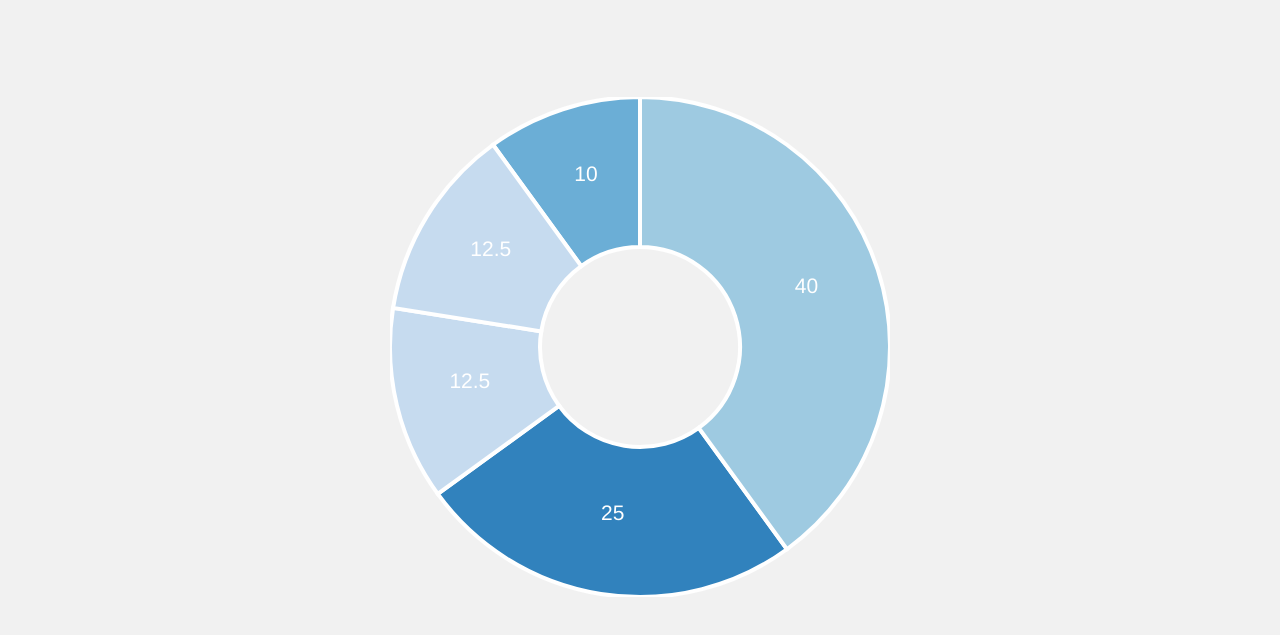
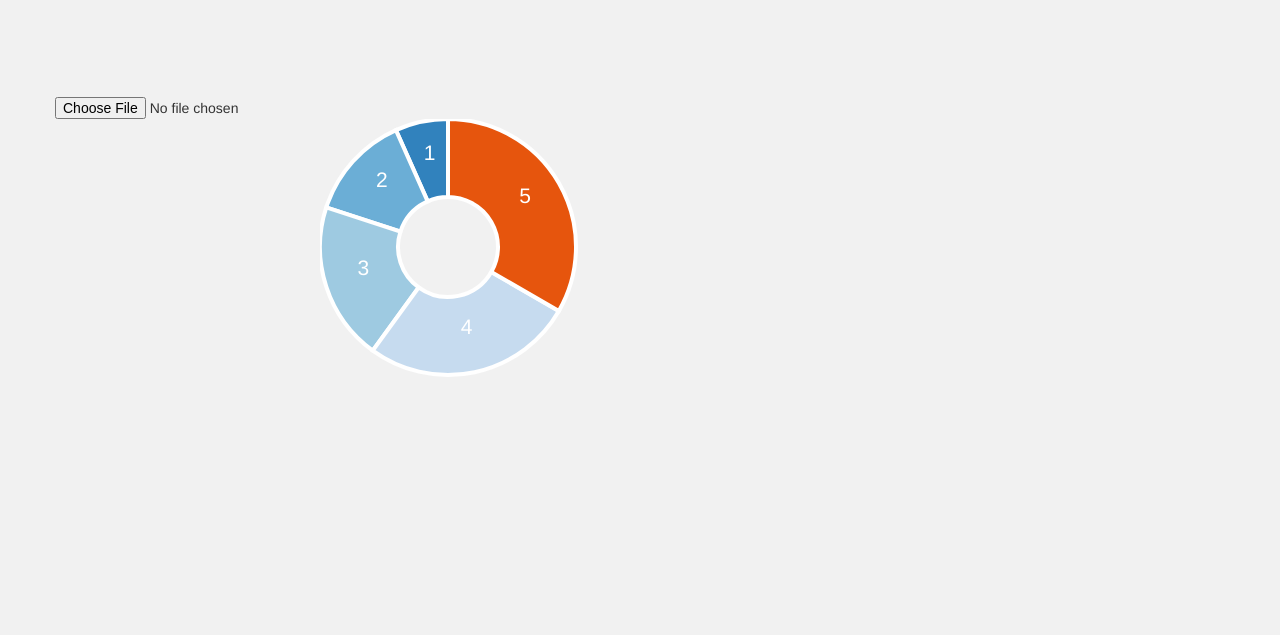
Before and after one commit to radiocontrolled/easy-as-pie, a plain HTML site: page index.html in a window 1280 px wide. Shown: the part 53-688 px from the top of the page. Drawn offline with nearby package versions, Linux system fonts and the light colour scheme; files whose address does not match are found by name.

Commit message:
testing gh-pages

```diff
--- a/index.html
+++ b/index.html
@@ -34,6 +34,7 @@
 	    <div class="container">
 
 	     <div class="row" ng-controller="Controller">
+	     	<input type="file" accept=".csv" />
 	        <div class="col-md-12" pie-chart>
 	         	<section></section>
 	        </div>
--- a/js/app.js
+++ b/js/app.js
@@ -8,24 +8,26 @@
 
 	.directive('pieChart', function(){
 
-		var dataset = [25,10,40,12.5, 12.5];
+		var w = window.innerWidth/2;
+		var h = window.innerHeight/2;
+
+		var dataset = someData[0].value;
 		var color = d3.scale.category20c();
-		var outerRadius = 500 / 2;
+		var outerRadius = w / 5;
 		var svg = d3.select("section")
 			.append("svg")
 			.attr({
-				"width":500,
-				"height":500
+				"width":w,
+				"height":h
 			});
 
 		//draw wedges
 		var arc = d3.svg.arc()
-			.innerRadius(100)
+			.innerRadius(50)
 			.outerRadius(outerRadius);
 
 		// define default pie layout
 		var pie = d3.layout.pie();
-
 
 		var arcs = svg.selectAll("g.arc")
 			.data(pie(dataset))
@@ -38,7 +40,7 @@
 			.attr("d", arc)
 			.attr("fill", function(d) {
 		  		return color(Math.floor(d.value));
-				})
+			});
 
 		//Labels
 		arcs.append("text")
@@ -49,11 +51,9 @@
 				return d.value;
 			});
 
-
-
 		return{
 			restrict: 'E'
-		}
+		};
 	});
 
 	/* to replace with user input */
```
